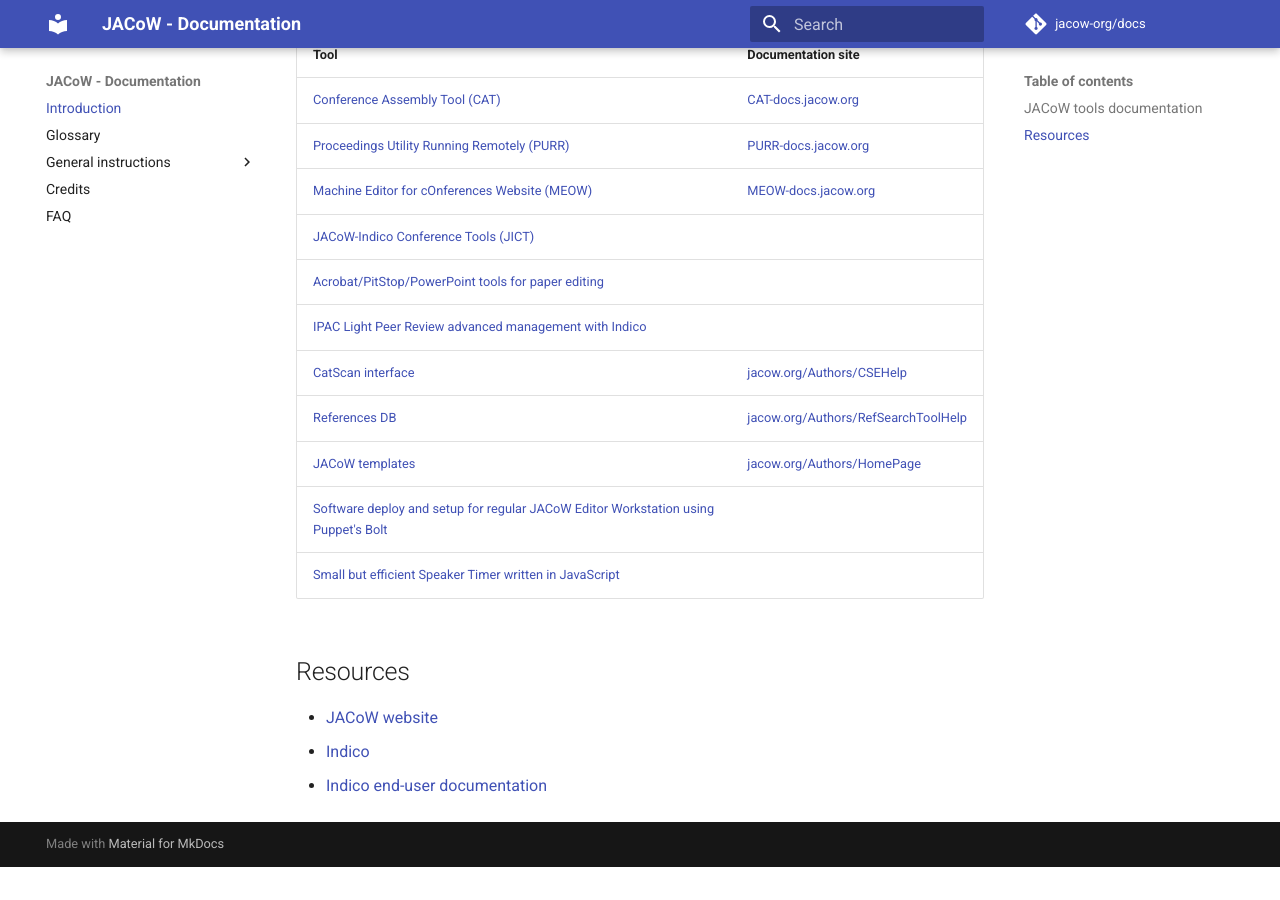
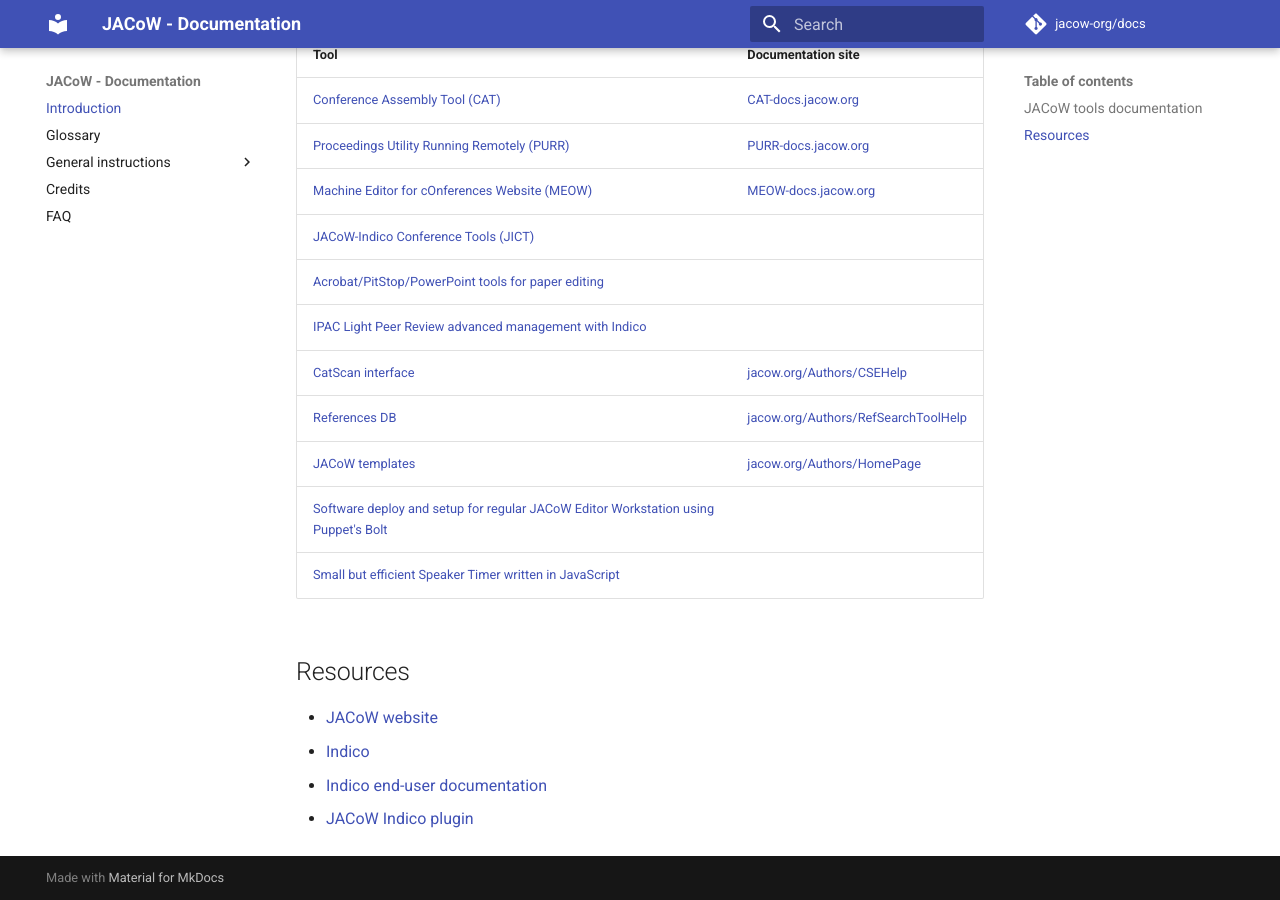
Before and after one commit to JACoW-org/docs, an MkDocs documentation site: the page built from docs/index.md, in a window 1280 px wide and 900 px high, scrolled down 580 px. Built offline with MkDocs 1.6.1 and Material for MkDocs 9.7.7, drawn with Linux system fonts in a browser that asks for light colours; comment, search, counter and statistics services are not loaded; before the commit the page ends 1447 px from its top, so only the background shows below that.

Commit message:
Added link to the JACoW Indico plugin

```diff
--- a/docs/index.md
+++ b/docs/index.md
@@ -33,3 +33,4 @@
 - [JACoW website](https://www.JACoW.org)
 - [Indico](https://getindico.io)
 - [Indico end-user documentation](https://learn.getindico.io/)
+- [JACoW Indico plugin](https://github.com/indico/indico-plugin-jacow)
```
